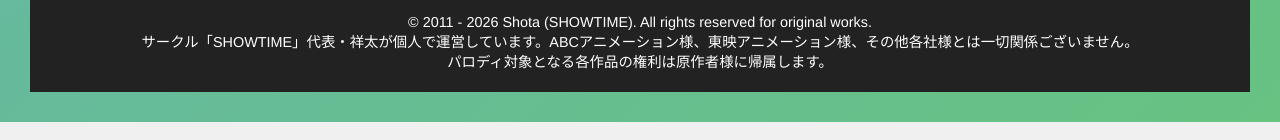
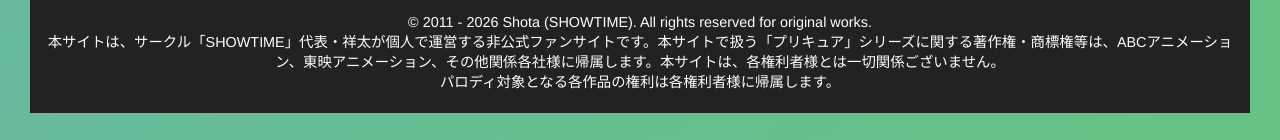
Before and after one commit to shotacure/showtime.precure.tv, a plain HTML site: page index.html in a window 1280 px wide. Shown: the part 2524-2664 px from the top of the page. Drawn offline with Linux system fonts and the light colour scheme.

Commit message:
権利表記の改訂

```diff
--- a/index.html
+++ b/index.html
@@ -68,8 +68,8 @@
         </section>
         <div id="copyright">
           <p>© 2011 - <span id="year"></span> Shota (SHOWTIME). All rights reserved for original works.</p>
-          <p>サークル「SHOWTIME」代表・祥太が個人で運営しています。ABCアニメーション様、東映アニメーション様、その他各社様とは一切関係ございません。</p>
-          <p>パロディ対象となる各作品の権利は原作者様に帰属します。</p>
+          <p>本サイトは、サークル「SHOWTIME」代表・祥太が個人で運営する非公式ファンサイトです。本サイトで扱う「プリキュア」シリーズに関する著作権・商標権等は、ABCアニメーション、東映アニメーション、その他関係各社様に帰属します。本サイトは、各権利者様とは一切関係ございません。</p>
+          <p>パロディ対象となる各作品の権利は各権利者様に帰属します。</p>
         </div>
       </footer>
     </div>
```
